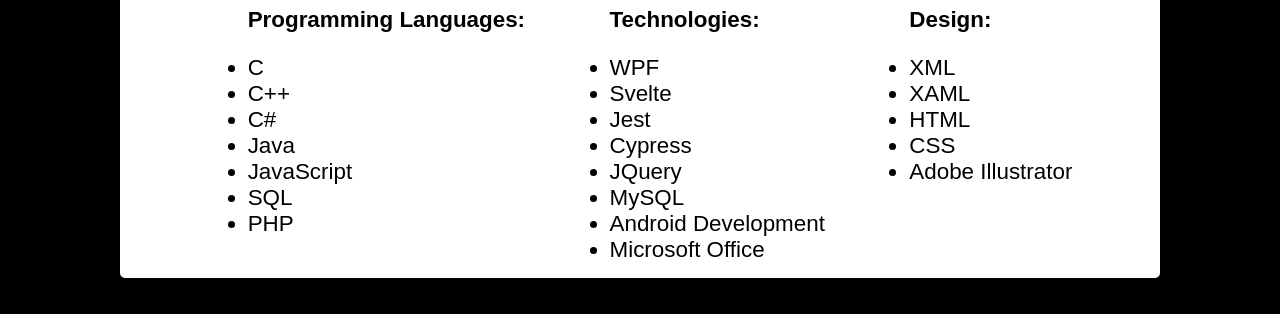
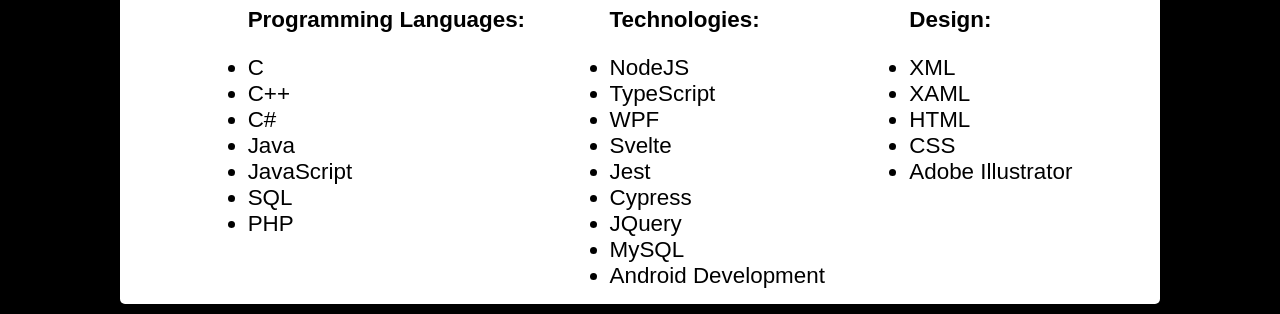
Before and after one commit to JathanHibbs/JathanHibbs.github.io, a plain HTML site: page index.html in a window 1280 px wide. Shown: the part 536-850 px from the top of the page. Before the commit the page ends 824 px from the top, so only its background shows below. Drawn offline with Linux system fonts and the light colour scheme.

Commit message:
Added typescript and NodeJS

```diff
--- a/index.html
+++ b/index.html
@@ -35,14 +35,15 @@
                 </ul>
                 <ul>
                     <p><b>Technologies:</b></p>
-                    <li>WPF</li>
+                    <li>NodeJS</li>
+		    <li>TypeScript</li>
+		    <li>WPF</li>
 		    <li>Svelte</li>
 		    <li>Jest</li>
 		    <li>Cypress</li>
 		    <li>JQuery</li>
                     <li>MySQL</li>
                     <li>Android Development</li>
-                    <li>Microsoft Office</li>
                 </ul>
                 <ul>
                     <p><b>Design:</b></p>
```
